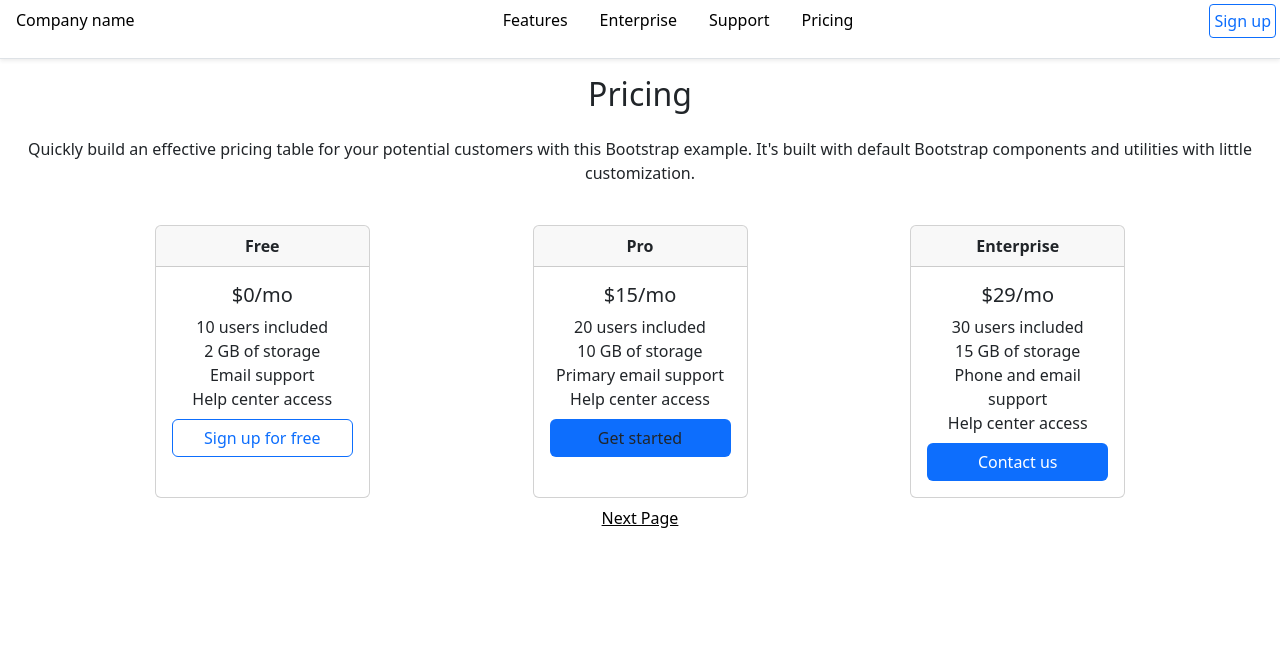
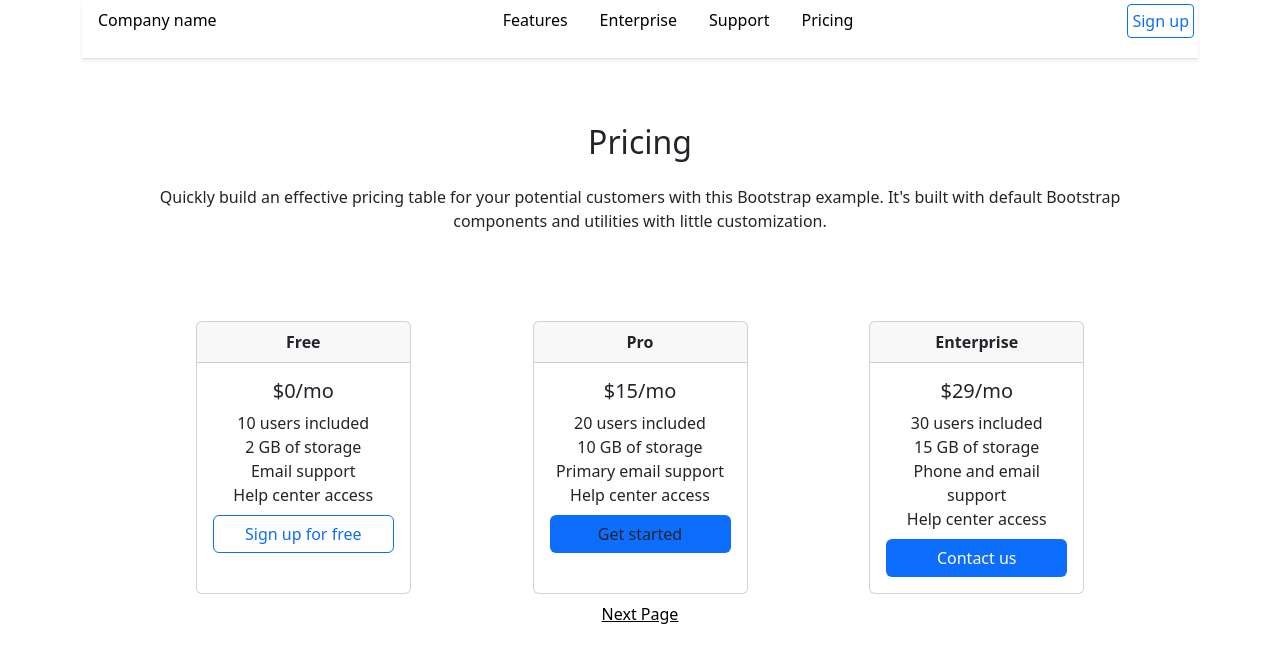
Before and after one commit to TVimala/Fullstack, a plain HTML site: page Session-5/Assignment-4.html in a window 1280 px wide. Drawn offline with nearby package versions, Linux system fonts and the light colour scheme.

Commit message:
add:files

```diff
--- a/Session-5/Assignment-4.html
+++ b/Session-5/Assignment-4.html
@@ -8,11 +8,12 @@
     <title>Products</title>
 </head>
 <body>
+    <div class="container w-100 h-100">
     <div class="nav justify-content-between border-bottom shadow-sm sm-justify-content-evenly">
          <ul class="nav d-sm-flex d-md-flex d-lg-flex d-xl-flex justify-content-evenly">
             <a href="#" class="nav-link" style="color: black;">Company name</a>
          </ul>
-         <ul class="nav justify-content-evenly d-sm-none d-none d-md-flex d-xl-flex d-lg-flex">
+         <ul class="nav d-sm-none d-none d-md-flex d-xl-flex d-lg-flex">
             <a href="#" class="nav-link" style="color: black;">Features</a>
             <a href="#" class="nav-link"style="color:black;">Enterprise</a>
             <a href="#" class="nav-link" style="color: black;">Support</a>
@@ -22,7 +23,7 @@
                 <a href="#" class="nav-link link-primary border-primary border rounded-1 p-1">Sign up</a>
             </ul>
     </div>
-    <div class="con1 justify-content-center text-center d-flex flex-column">
+    <div class="con1 justify-content-center text-center d-flex flex-column p-5">
         <h2 class="mt-3">Pricing</h2>
         <p class="p-3">Quickly build an effective pricing table for your potential customers with this Bootstrap example. It's built with default Bootstrap components and utilities with little customization.
         </p>
@@ -63,7 +64,8 @@
             </div>
     </div>
     <div class="text-center">
-        <a style="color: black;" href="">Next Page</a>
+        <a style="color: black;" href="https://tvimala.github.io/Fullstack/Session-5/Assignment-4-1.html">Next Page</a>
+    </div>
     </div>
 </body>
 </html>
```
Also changed, not shown: Session-5/Assignment-4-1.html (+1 -1 lines).
